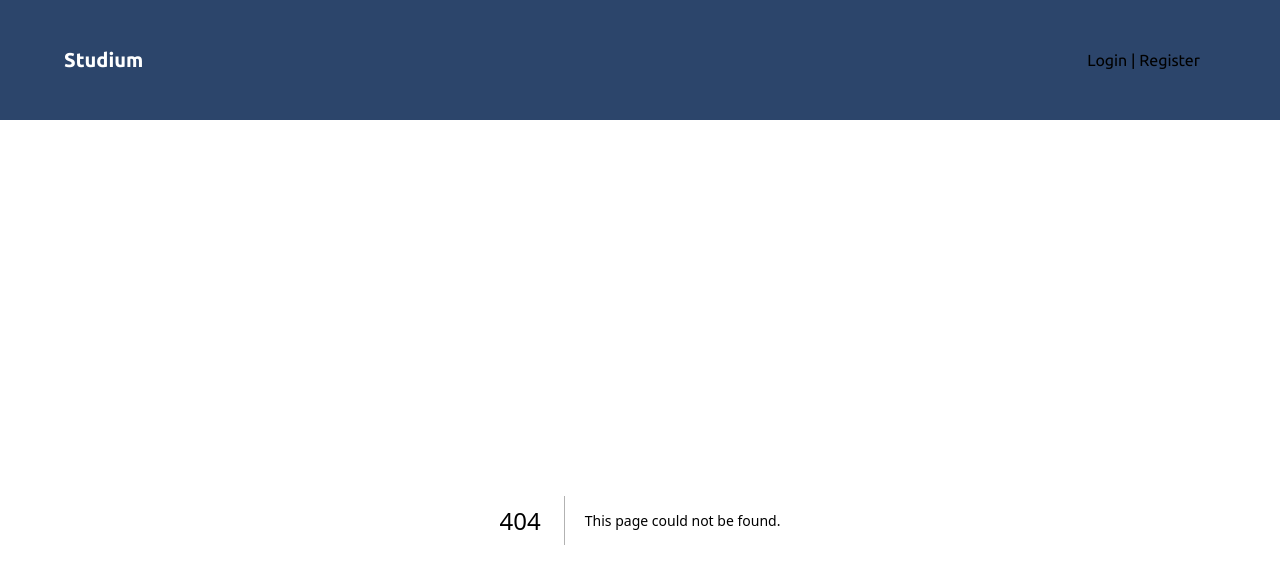
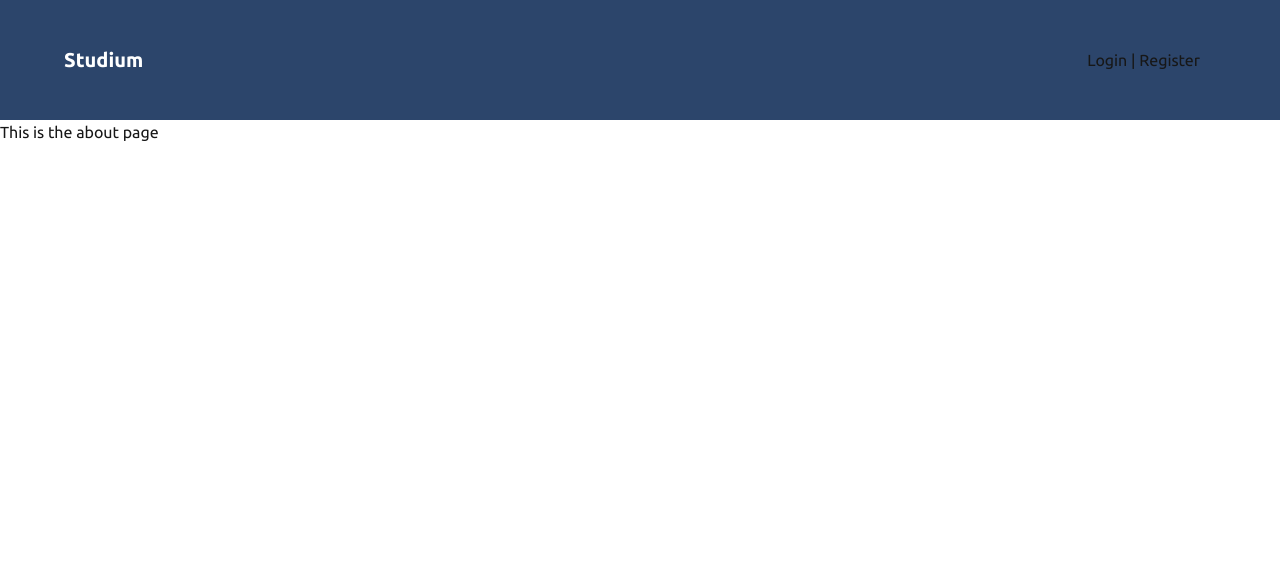
Before and after one commit to tylernlyons/Studium, a Next.js app in the folder termproject4300/: page /pages/about in a window 1280 px wide. Before the commit this address had no page. Shown: the top 584 px of the page. Built offline with nearby package versions, Linux system fonts and the light colour scheme.

Commit message:
Added about page

```diff
--- /dev/null
+++ b/termproject4300/src/app/pages/about/page.tsx
@@ -0,0 +1,10 @@
+//about page
+
+export default function about() {
+
+    return (
+        <div>
+            <h1>This is the about page</h1>
+        </div>
+    )
+}
```
